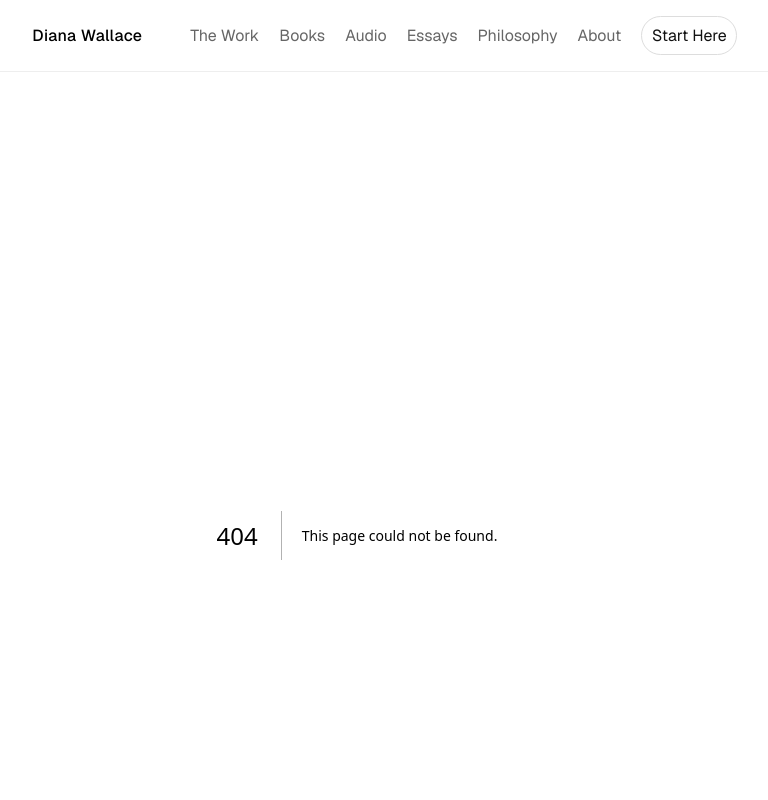
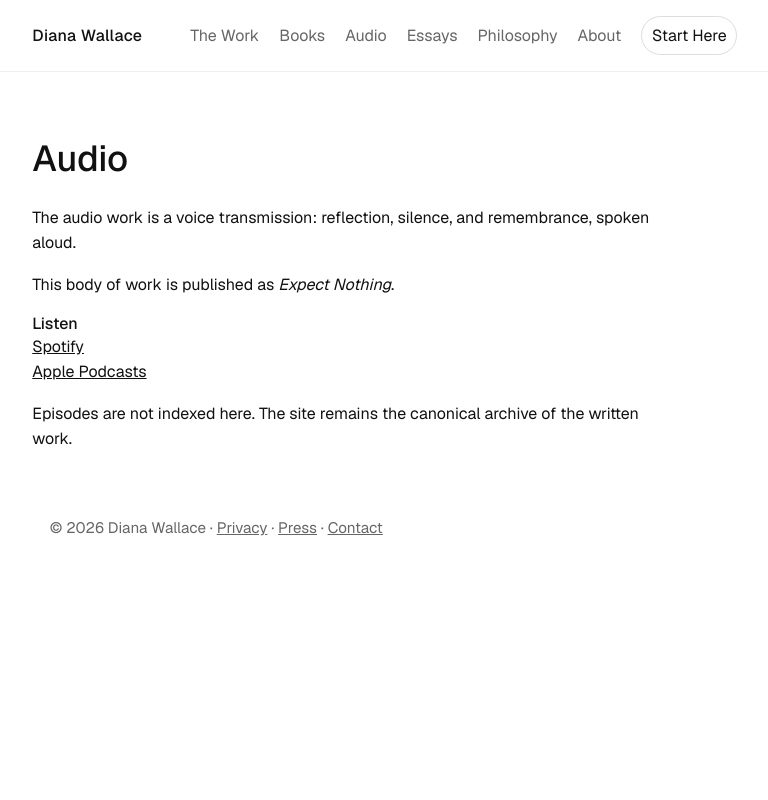
Before and after one commit to triplegoddessdiana/dianawallace.org, a Next.js app: page /audio in a window 1280 px wide. Before the commit this address had no page. Shown: the top 800 px of the page, without its empty margins (283-1051 px from the left). Built offline with nearby package versions, Linux system fonts and the light colour scheme.

Commit message:
Add Audio page and nav link

```diff
--- /dev/null
+++ b/app/audio/page.tsx
@@ -0,0 +1,39 @@
+export const metadata = {
+  title: "Audio",
+};
+
+export default function AudioPage() {
+  return (
+    <main>
+      <h1>Audio</h1>
+
+      <p>
+        The audio work is a voice transmission: reflection, silence, and remembrance,
+        spoken aloud.
+      </p>
+
+      <p>
+        This body of work is published as <em>Expect Nothing</em>.
+      </p>
+
+      <h2>Listen</h2>
+      <ul>
+        <li>
+          <a href="https://open.spotify.com/" target="_blank" rel="noreferrer">
+            Spotify
+          </a>
+        </li>
+        <li>
+          <a href="https://podcasts.apple.com/" target="_blank" rel="noreferrer">
+            Apple Podcasts
+          </a>
+        </li>
+      </ul>
+
+      <p>
+        Episodes are not indexed here. The site remains the canonical archive of the
+        written work.
+      </p>
+    </main>
+  );
+}
```
